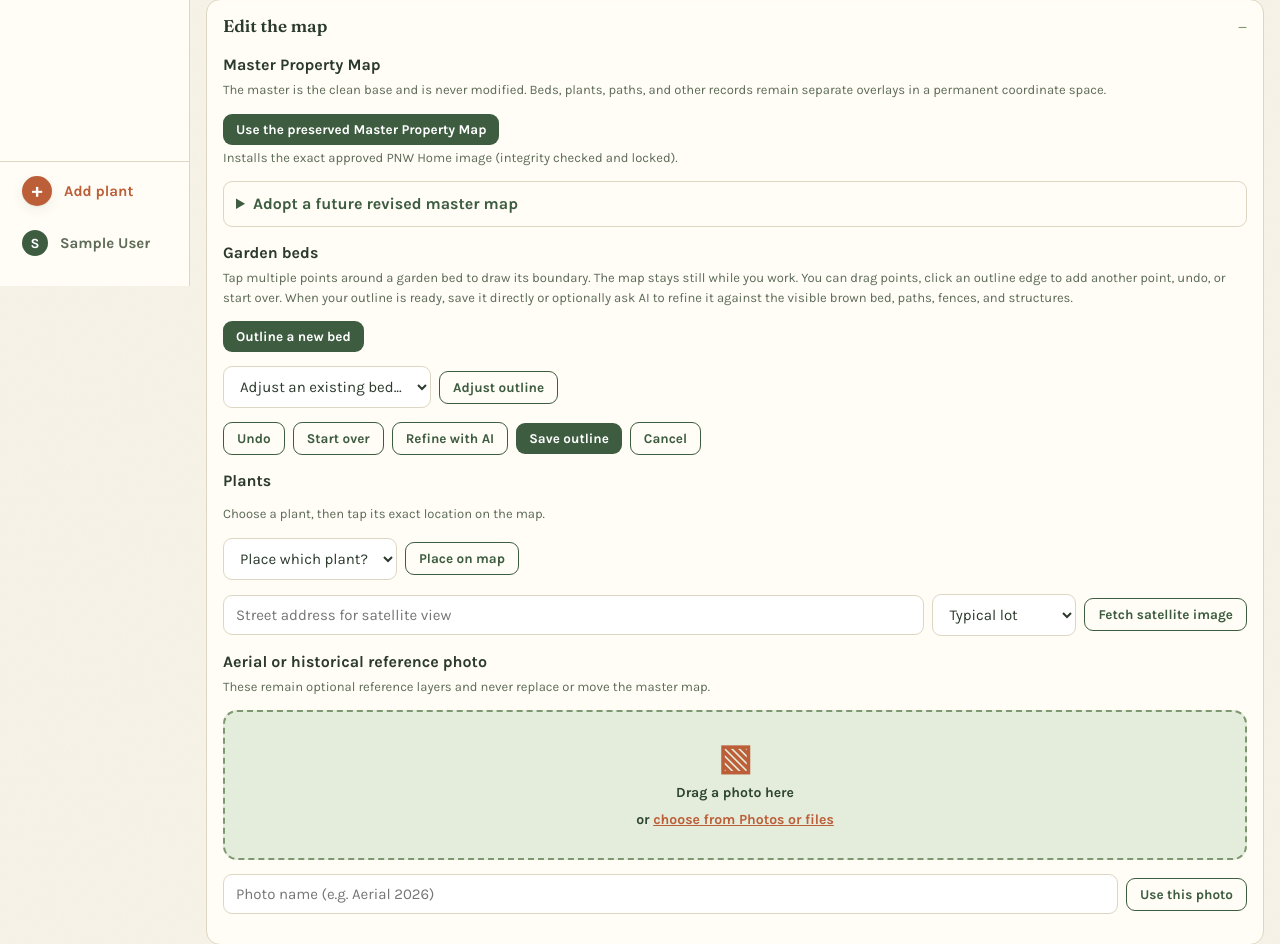
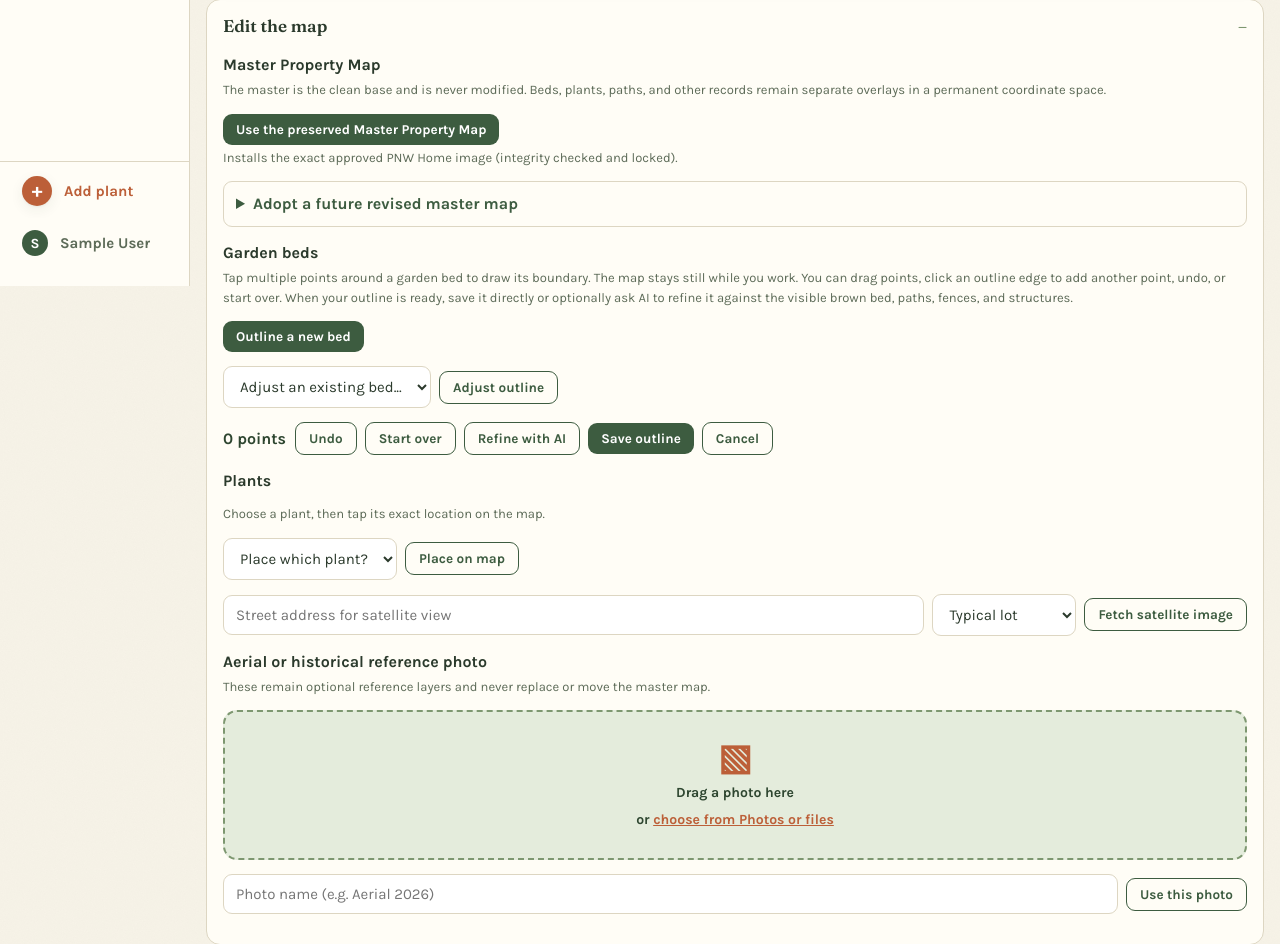
Before and after one commit to mekstromjr/yardwise, a Django app: page /map/ in a window 1280 px wide, after a click on "Edit the map". Shown: the part 514-1458 px from the top of the page. Run offline with Django 5.2, Linux system fonts and the light colour scheme; the visitor is signed in with stand-in values (Sample User, id 1); data comes from the database, SQL or seed files in the repository; data that the repository does not hold is empty.

Commit message:
Show bed outline points clearly

```diff
--- a/static/css/yardwise.css
+++ b/static/css/yardwise.css
@@ -717,16 +717,31 @@ nav.primary a.user-entry .user-name {
   cursor: not-allowed;
   opacity: 0.45;
 }
-.bed-vertex-handle {
-  width: 18px;
-  height: 18px;
-  border: 3px solid var(--card);
+.bed-vertex-marker {
+  background: transparent;
+  border: 0;
+}
+.bed-vertex-dot {
+  width: 28px;
+  height: 28px;
+  border: 3px solid #fff;
   border-radius: 50%;
   background: var(--terracotta);
-  box-shadow: 0 1px 5px rgb(43 58 44 / 0.45);
+  box-shadow: 0 1px 6px rgb(43 58 44 / 0.7);
+  color: #fff;
+  display: flex;
+  align-items: center;
+  justify-content: center;
+  font: 800 12px/1 var(--body);
   cursor: grab;
 }
-.bed-vertex-handle:active { cursor: grabbing; }
+.bed-vertex-dot.is-first { background: var(--fir); }
+.bed-vertex-marker:active .bed-vertex-dot { cursor: grabbing; }
+.trace-point-count {
+  min-width: 64px;
+  color: var(--fir-deep);
+  font-weight: 700;
+}
 .map-help {
   color: var(--ink-soft);
   font-size: 13px;
--- a/static/js/yardwise-map.js
+++ b/static/js/yardwise-map.js
@@ -104,10 +104,14 @@ function yardwiseMap(opts) {
     const restart = document.getElementById("trace-restart");
     const save = document.getElementById("trace-finish");
     const refine = document.getElementById("trace-refine-ai");
+    const count = document.getElementById("trace-point-count");
     if (undo) undo.disabled = busy || !state.traceHistory.length;
     if (restart) restart.disabled = busy;
     if (save) save.disabled = busy || state.tracePts.length < 3;
     if (refine) refine.disabled = busy || state.tracePts.length < 3;
+    if (count) {
+      count.textContent = `${state.tracePts.length} point${state.tracePts.length === 1 ? "" : "s"}`;
+    }
   }
 
   function plantTooltip(name) {
@@ -184,9 +188,9 @@ function yardwiseMap(opts) {
     if (!state.tracePts.length) return;
     const points = state.tracePts.map(p => toLL(p[0], p[1]));
     state.traceLayer = (state.tracePts.length >= 3
-      ? L.polygon(points, { color: "#bc5f38", dashArray: "6 4", fillOpacity: 0.1,
+      ? L.polygon(points, { color: "#bc5f38", weight: 4, opacity: 1, fillOpacity: 0.18,
                             bubblingMouseEvents: false })
-      : L.polyline(points, { color: "#bc5f38", dashArray: "6 4", weight: 3,
+      : L.polyline(points, { color: "#bc5f38", weight: 4, opacity: 1,
                              bubblingMouseEvents: false })
     ).addTo(map);
     if (state.mode === "trace") {
@@ -202,10 +206,15 @@ function yardwiseMap(opts) {
           setStatus("Added an outline point. Drag it to refine the bed edge, or undo.");
         });
       }
-      const icon = L.divIcon({ className: "bed-vertex-handle", iconSize: [18, 18] });
       state.tracePts.forEach((point, index) => {
+        const icon = L.divIcon({
+          className: "bed-vertex-marker",
+          html: `<span class="bed-vertex-dot${index === 0 ? " is-first" : ""}">${index + 1}</span>`,
+          iconSize: [28, 28],
+          iconAnchor: [14, 14],
+        });
         const handle = L.marker(toLL(point[0], point[1]), {
-          draggable: true, icon, keyboard: true,
+          draggable: true, icon, keyboard: true, zIndexOffset: 1000,
           title: `Move outline point ${index + 1}`,
         }).addTo(map);
         handle.on("dragstart", rememberTrace);
--- a/templates/garden/map/map.html
+++ b/templates/garden/map/map.html
@@ -82,6 +82,7 @@
       <button class="btn small secondary" id="trace-existing-start" type="button">Adjust outline</button>
     </div>
     <div class="field" id="trace-actions" hidden style="display:flex; gap:8px; flex-wrap:wrap; align-items:center">
+      <span class="trace-point-count" id="trace-point-count" aria-live="polite">0 points</span>
       <button class="btn small secondary" id="trace-undo" type="button">Undo</button>
       <button class="btn small secondary" id="trace-restart" type="button">Start over</button>
       <button class="btn small secondary" id="trace-refine-ai" type="button">Refine with AI</button>
```
Also changed, not shown: garden/tests/test_map.py (+2 -0 lines).
